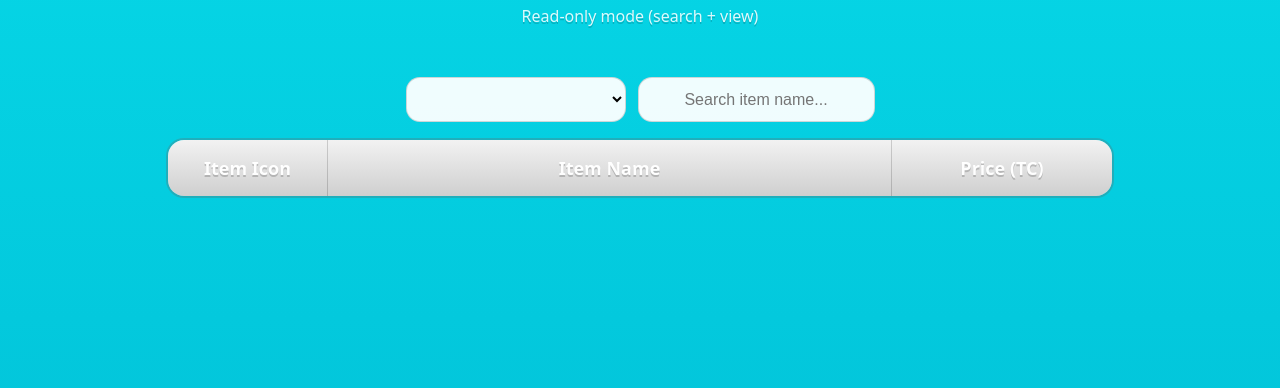
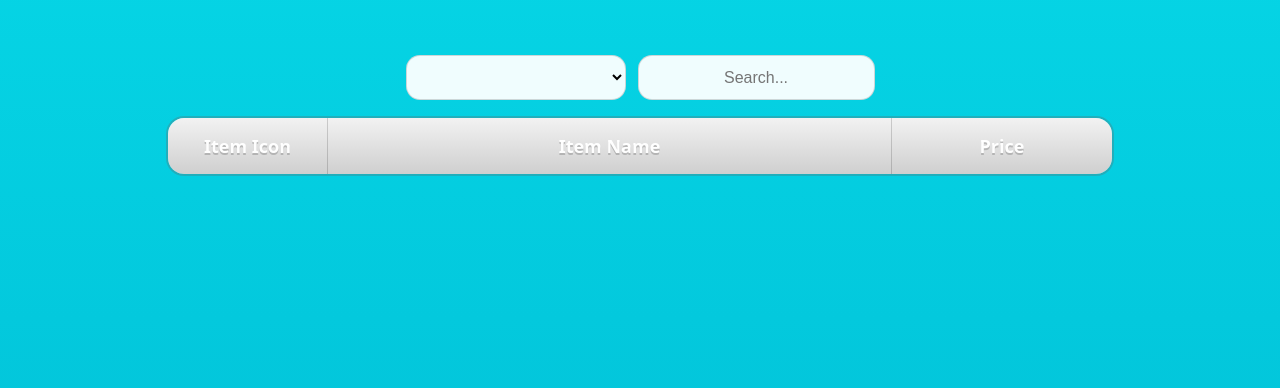
Before and after one commit to altash2003/pl, a website: page public/index.html in a window 1280 px wide. Shown: the part 82-470 px from the top of the page. Drawn offline with Linux system fonts and the light colour scheme; no server answers.

Commit message:
Update index.html

```diff
--- a/public/index.html
+++ b/public/index.html
@@ -9,20 +9,19 @@
 <body>
   <header class="top">
     <h1>Item Pricelist</h1>
-    <p class="sub">Read-only mode (search + view)</p>
   </header>
 
   <main class="wrap">
     <div class="controls">
       <select id="category" class="input"></select>
-      <input id="search" class="input" placeholder="Search item name..." />
+      <input id="search" class="input" placeholder="Search..." />
     </div>
 
     <div class="table">
       <div class="row head">
         <div>Item Icon</div>
         <div>Item Name</div>
-        <div>Price (TC)</div>
+        <div>Price</div>
       </div>
       <div id="list"></div>
     </div>
```
